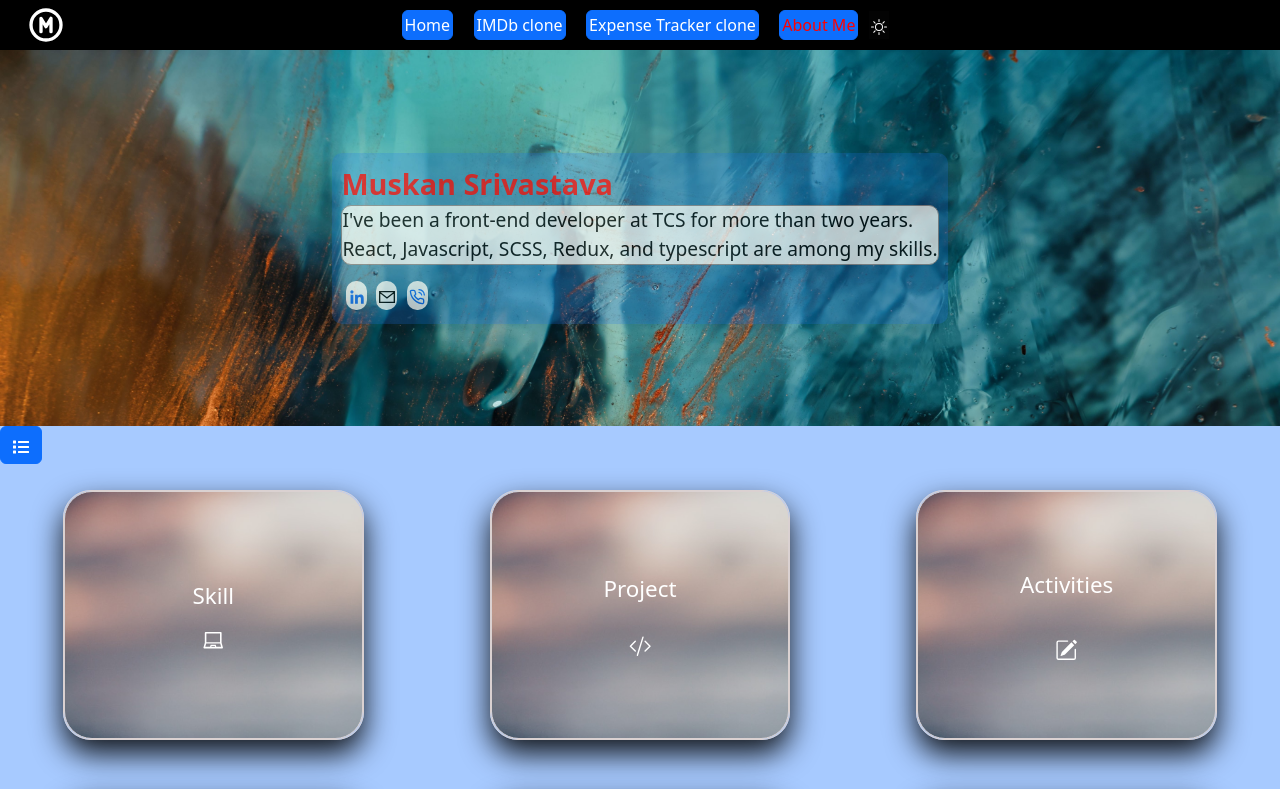
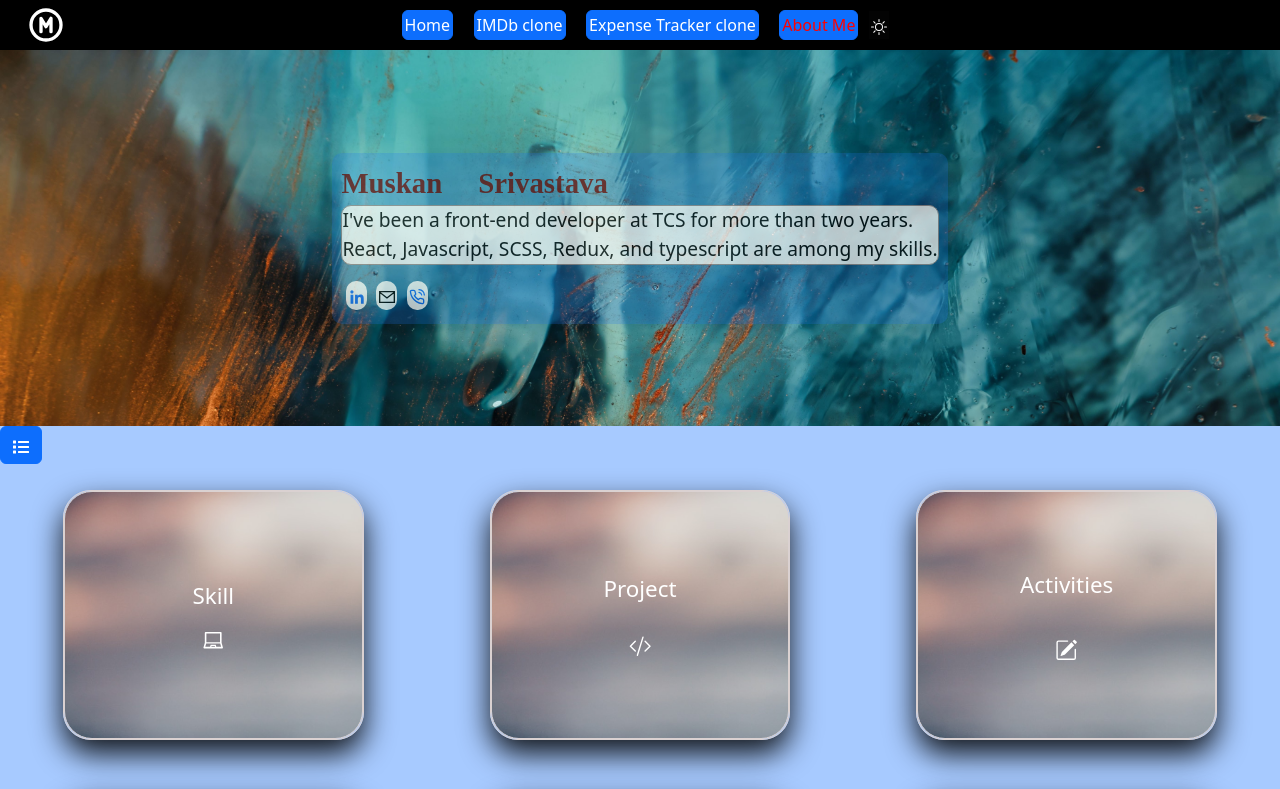
Before and after one commit to MuskanSrivastava8/Mitra, a React (Create React App) app: page /Mitra/Portfolio in a window 1280 px wide. Shown: the top 789 px of the page. Built offline with nearby package versions, Linux system fonts and the light colour scheme.

Commit message:
Name CSS updated

```diff
--- a/src/Components/Portfolio/portfolio.scss
+++ b/src/Components/Portfolio/portfolio.scss
@@ -84,9 +84,9 @@
 
 .name_text {
     font-size: 1.8rem;
-    color: red;
+    color: #610000;
     font-weight: 650;
-    font-family: inherit;
+    font-family: emoji;
 }
 
 .occupation {
```
